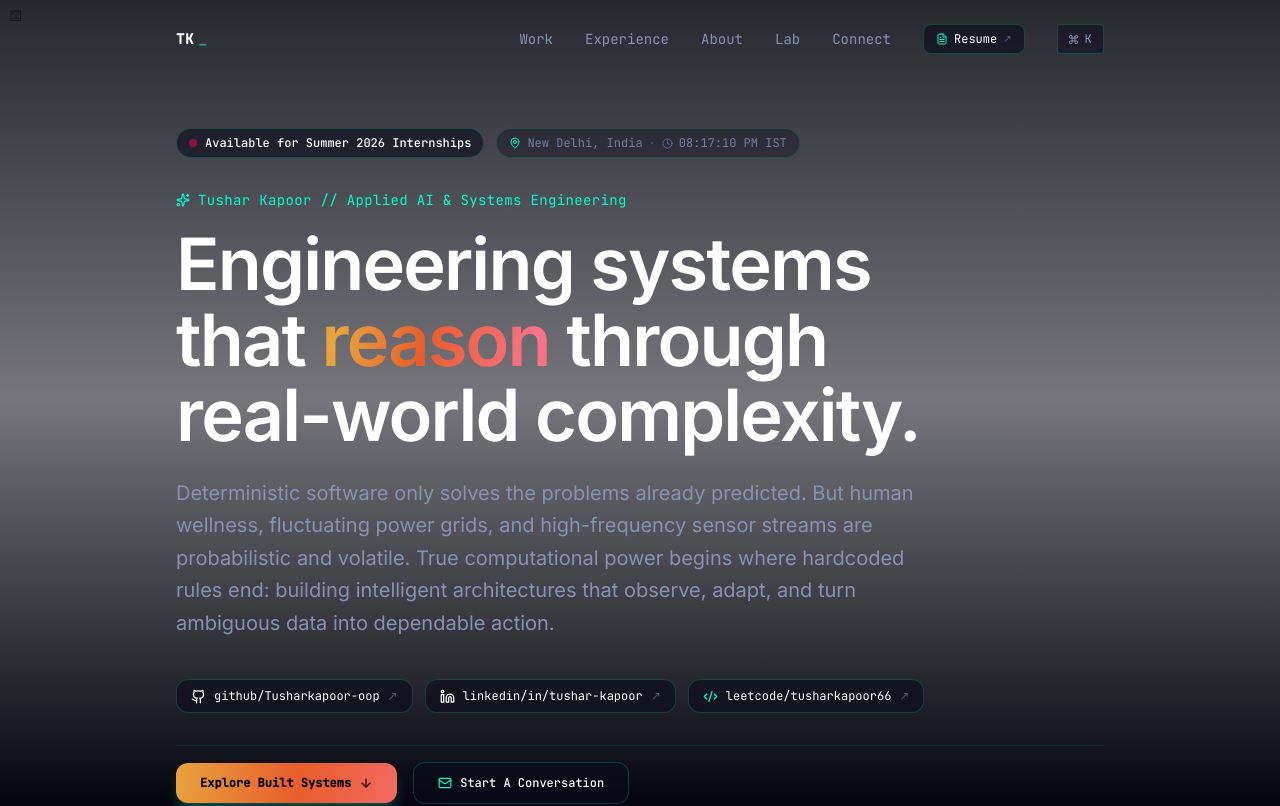
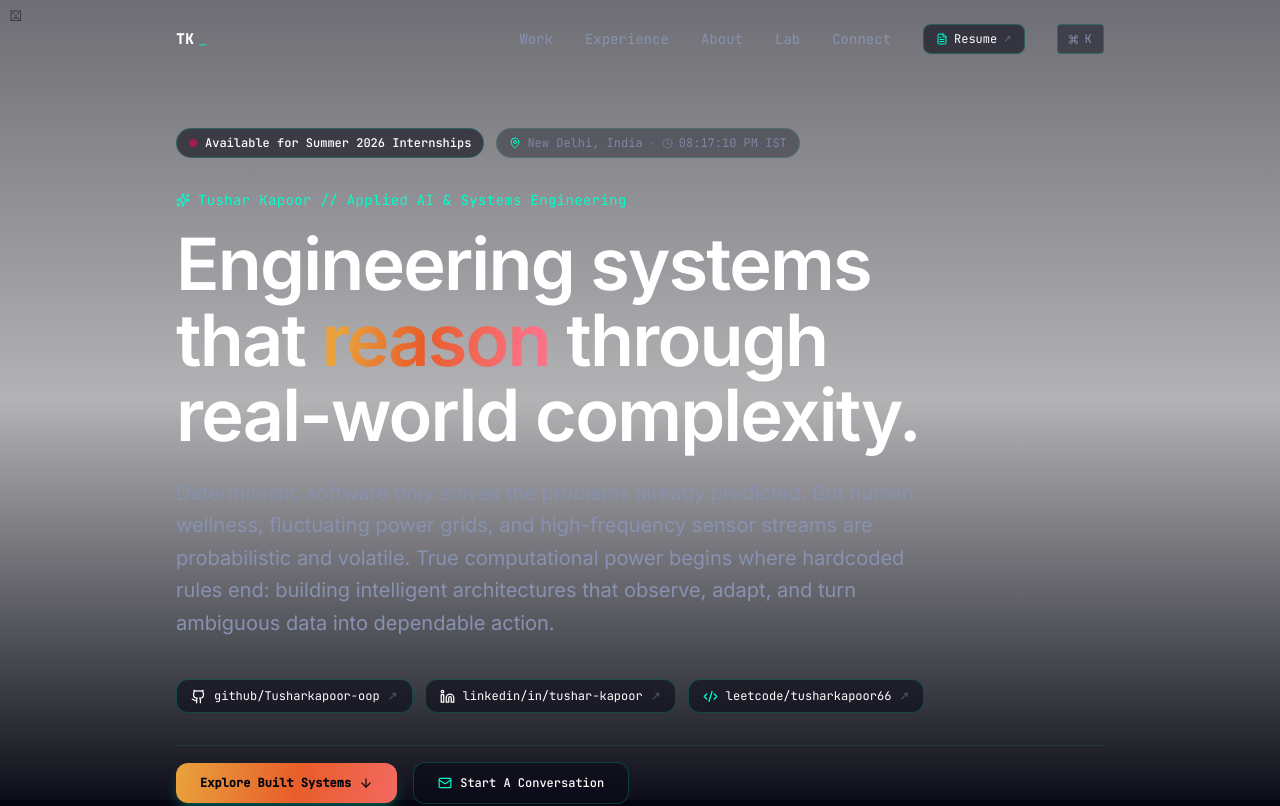
Before and after one commit to Tusharkapoor-oop/Kapoor-portfolio, a React (Vite) app: page / in a window 1280 px wide. Shown: the top 806 px of the page. Built offline with nearby package versions, Linux system fonts and the light colour scheme.

Commit message:
feat(ui): update 3d background with new landscape artwork and brighter ambient lighting

```diff
--- a/src/components/Background3D.tsx
+++ b/src/components/Background3D.tsx
@@ -11,14 +11,14 @@ const ROSE = '#FB7185';
 
 const FloatingArt = () => {
   return (
-    <Float speed={1.5} rotationIntensity={0.2} floatIntensity={0.5}>
+    <Float speed={1.5} rotationIntensity={0.15} floatIntensity={0.4}>
       <Image3D
-        url={`${import.meta.env.BASE_URL}scholar_art_3d.jpg`}
-        position={[2, 0, -6]}
-        scale={[12, 15]}
-        rotation={[0, -0.15, 0.05]}
+        url={`${import.meta.env.BASE_URL}scholar_art_3d_wide.jpg`}
+        position={[0, 0, -8]}
+        scale={[24, 13.5]}
+        rotation={[0, 0, 0.02]}
         transparent
-        opacity={0.85}
+        opacity={0.95}
       />
     </Float>
   );
@@ -86,8 +86,8 @@ const Background3D = () => {
         <Sparkles count={120} scale={14} size={2.5} speed={0.3} opacity={0.5} color={GOLD} />
       </Canvas>
       {/* Scrim — site background wins, shapes stay ambient */}
-      <div className="absolute inset-0 bg-background/55" />
-      <div className="absolute inset-0 bg-gradient-to-b from-background/70 via-transparent to-background" />
+      <div className="absolute inset-0 bg-background/30" />
+      <div className="absolute inset-0 bg-gradient-to-b from-background/40 via-transparent to-background/95" />
     </div>
   );
 };
```
Also changed, not shown: public/scholar_art_3d_wide.jpg (added), 1 other file (tests, documents, lock files or other folders).
